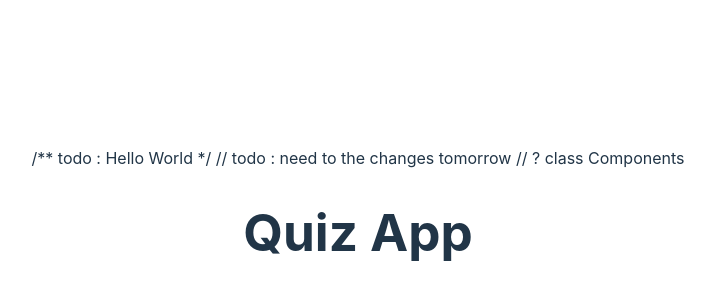
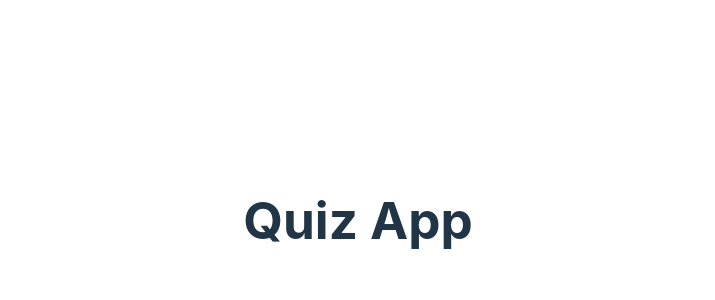
Before and after one commit to sakthi-lucia0567/quiz-api, a React (Vite) app: page / in a window 1280 px wide. Shown: the part 180-480 px from the top of the page, without its empty margins (282-997 px from the left). Built offline with nearby package versions, Linux system fonts and the light colour scheme.

Commit message:
comments

```diff
--- a/src/App.jsx
+++ b/src/App.jsx
@@ -5,8 +5,6 @@ import "./App.css";
 function App() {
   return (
     <div className="App">
-      /** todo : Hello World */ // todo : need to the changes tomorrow // ?
-      class Components
       <h1>Quiz App</h1>
     </div>
   );
```
